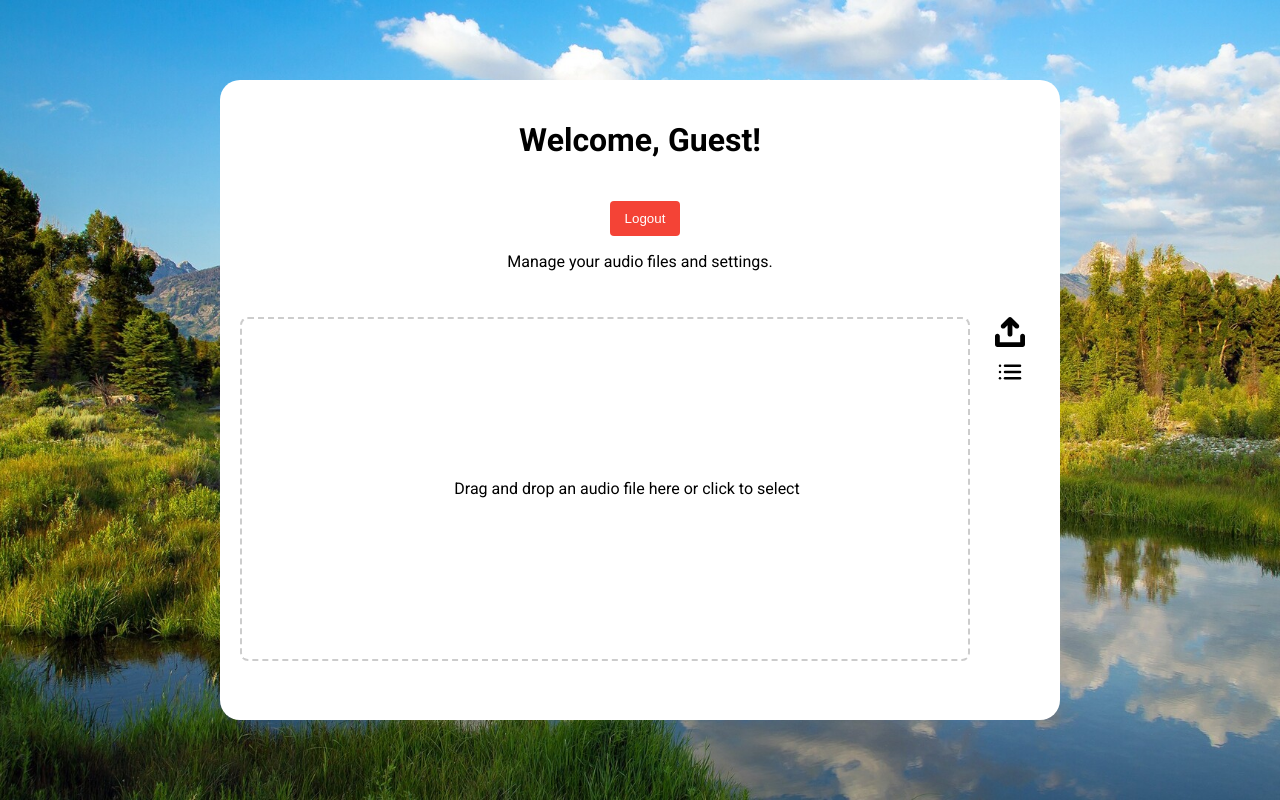
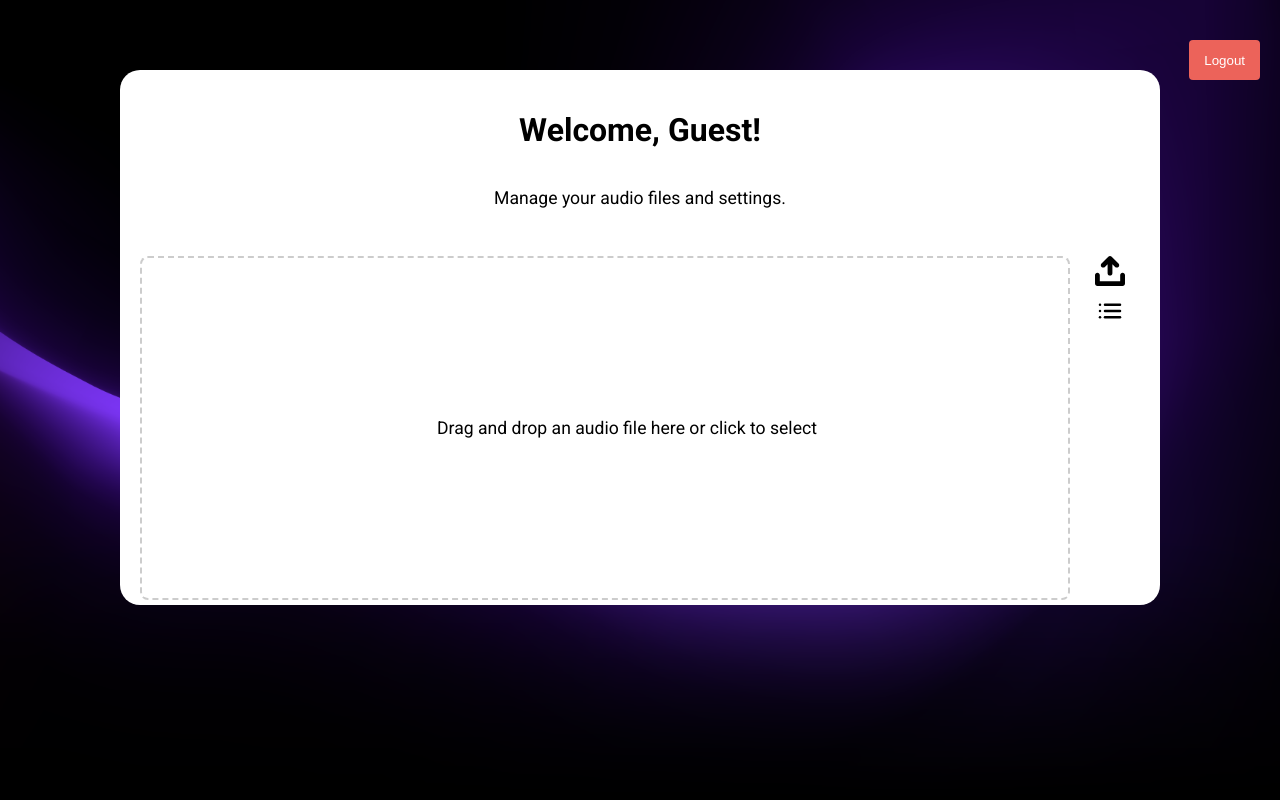
Before and after one commit to jchkiyo/audio-app, a React (Create React App) app in the folder frontend/: page /user-dashboard in a window 1280 px wide. Built offline with nearby package versions, Linux system fonts and the light colour scheme.

Commit message:
css styling for all pages

```diff
--- a/frontend/src/components/RegistrationForm.js
+++ b/frontend/src/components/RegistrationForm.js
@@ -1,53 +1,71 @@
-import React, { useState } from 'react';
-import axios from 'axios';
-import { useNavigate } from 'react-router-dom';  // Import useNavigate for navigation
+import React, { useState } from "react";
+import axios from "axios";
+import { useNavigate } from "react-router-dom";
+import "./css/RegistrationForm.css"; // Import the CSS for styling
 
 const RegistrationForm = () => {
-  const [username, setUsername] = useState('');
-  const [password, setPassword] = useState('');
-  const [error, setError] = useState(null);  // State to store the error message
-  const navigate = useNavigate();  // Initialize navigate for redirecting users
+  const [username, setUsername] = useState("");
+  const [password, setPassword] = useState("");
+  const [error, setError] = useState(null);
+  const navigate = useNavigate();
 
   const handleSubmit = async (e) => {
     e.preventDefault();
     try {
-      // Send the registration request to the backend
-      const response = await axios.post('http://localhost:5000/register', {
+      const response = await axios.post("http://localhost:5000/register", {
         username,
         password,
       });
 
-      // If registration is successful, redirect to the home page
       if (response.status === 201) {
-        navigate('/');  // Redirect to the Home page
+        navigate("/"); // Redirect to the Home page
       }
     } catch (error) {
-      // If there is an error, set the error state to display the error message
-      setError('Registration failed. Please try again.');
+      setError("Registration failed. Please try again.");
     }
   };
 
+  const handleBack = () => {
+    navigate("/login"); // Navigate back to the login page
+  };
+
   return (
-    <form onSubmit={handleSubmit}>
+    <div className="container-registration">
+      <h1>Registration Form</h1>
+      <form onSubmit={handleSubmit} className="registration-form">
+        <div className="input-container">
           <input
             type="text"
             value={username}
             onChange={(e) => setUsername(e.target.value)}
             placeholder="Username"
             required
+            className="registration-input"
           />
+        </div>
+
+        <div className="input-container">
           <input
             type="password"
             value={password}
             onChange={(e) => setPassword(e.target.value)}
             placeholder="Password"
             required
+            className="registration-input"
           />
-      <button type="submit">Register</button>
+        </div>
 
-      {/* Display error message if registration fails */}
-      {error && <p style={{ color: 'red' }}>{error}</p>}
+        <div clasName="button-container">
+          <button type="button" onClick={handleBack} className="back-button">
+            Back
+          </button>
+          <button type="submit" className="registration-button">
+            Register
+          </button>
+        </div>
+        {error && <p style={{ color: "red" }}>{error}</p>}
       </form>
+    </div>
   );
 };
 
--- a/frontend/src/components/UserDashboard.js
+++ b/frontend/src/components/UserDashboard.js
@@ -1,10 +1,10 @@
 import React, { useEffect, useState, useRef } from "react";
 import axios from "axios";
 import { useNavigate } from "react-router-dom";
-import ReactAudioPlayer from "react-audio-player"; // Import React Audio Player
+import ReactAudioPlayer from "react-audio-player";
 import "./css/UserDashboard.css"; // Import your CSS for styling
-import uploadIcon from "./images/upload.svg"; // Import your upload icon
-import listIcon from "./images/list.svg"; // Import your list icon
+import uploadIcon from "./images/upload.svg";
+import listIcon from "./images/list.svg";
 
 const UserDashboard = ({ username, token, setToken, setRole }) => {
   const [audioFiles, setAudioFiles] = useState([]);
@@ -15,6 +15,7 @@ const UserDashboard = ({ username, token, setToken, setRole }) => {
     category: "",
   });
   const [view, setView] = useState("upload");
+  const [error, setError] = useState(null); // State to store error messages
   const navigate = useNavigate();
   const fileInputRef = useRef(null);
 
@@ -35,9 +36,19 @@ const UserDashboard = ({ username, token, setToken, setRole }) => {
     }
   };
 
+  const isAudioFile = (file) => {
+    const audioTypes = ["audio/mpeg", "audio/wav", "audio/ogg", "audio/mp3"];
+    return file && audioTypes.includes(file.type);
+  };
+
   const handleFileUpload = async () => {
     if (!file) {
-      console.error("No file selected for upload.");
+      setError("No file selected for upload.");
+      return;
+    }
+
+    if (!isAudioFile(file)) {
+      setError("Please upload a valid audio file (mp3, wav, ogg).");
       return;
     }
 
@@ -63,7 +74,12 @@ const UserDashboard = ({ username, token, setToken, setRole }) => {
   const resetForm = () => {
     setFile(null);
     setAudioDetails({ description: "", category: "" });
+    setError(null); // Clear the error message
     fileInputRef.current.value = ""; // Clear the file input visually
+  };
+
+  const handleCancelUpload = () => {
+    resetForm(); // Clear the form and reset state
   };
 
   const handleDelete = async (fileId) => {
@@ -127,10 +143,7 @@ const UserDashboard = ({ username, token, setToken, setRole }) => {
   };
 
   return (
-    <div className="container">
-      <h1 style={{ display: "inline-block" }}>
-        Welcome, {username || "Guest"}!{" "}
-      </h1>
+    <div className="outer-container">
       <button
         onClick={handleLogout}
         className="logout-button"
@@ -138,8 +151,13 @@ const UserDashboard = ({ username, token, setToken, setRole }) => {
       >
         Logout
       </button>
+
+      <div className="wrap">
+        <div className="container">
+          <h1 style={{ display: "inline-block" }}>
+            Welcome, {username || "Guest"}!
+          </h1>
           <p style={{ clear: "both" }}>Manage your audio files and settings.</p>
-
           <div className="left-right-container">
             {view === "upload" && (
               <div className="upload-container">
@@ -161,6 +179,8 @@ const UserDashboard = ({ username, token, setToken, setRole }) => {
                   onChange={(e) => setFile(e.target.files[0])}
                   style={{ display: "none" }} // Hide the file input
                 />
+                {error && <p style={{ color: "red" }}>{error}</p>}{" "}
+                {/* Show error message */}
               </div>
             )}
 
@@ -192,7 +212,9 @@ const UserDashboard = ({ username, token, setToken, setRole }) => {
                               <button onClick={() => handlePlay(audioFile)}>
                                 Play
                               </button>
-                          <button onClick={() => handleDelete(audioFile.id)}>
+                              <button
+                                onClick={() => handleDelete(audioFile.id)}
+                              >
                                 Delete
                               </button>
                             </td>
@@ -214,7 +236,10 @@ const UserDashboard = ({ username, token, setToken, setRole }) => {
             )}
 
             <div className="button-container">
-          <button onClick={() => setView("upload")} className="action-button">
+              <button
+                onClick={() => setView("upload")}
+                className="action-button"
+              >
                 <img src={uploadIcon} alt="Upload" className="icon" />
               </button>
               <button onClick={() => setView("list")} className="action-button">
@@ -222,10 +247,9 @@ const UserDashboard = ({ username, token, setToken, setRole }) => {
               </button>
             </div>
           </div>
-
-      {view === "upload" && (
+        </div>
+        {file && ( // Only show details-container if a file is uploaded
           <div className="details-container">
-          {file && (
             <>
               <input
                 type="text"
@@ -251,13 +275,19 @@ const UserDashboard = ({ username, token, setToken, setRole }) => {
                 }
                 className="input-field"
               />
+
+              <div className="button-container-2">
                 <button onClick={handleFileUpload} className="upload-button">
                   Upload
                 </button>
+                <button onClick={handleCancelUpload} className="cancel-button">
+                  Cancel
+                </button>
+              </div>
             </>
+          </div>
         )}
       </div>
-      )}
     </div>
   );
 };
--- a/frontend/src/components/css/AdminDashboard.css
+++ b/frontend/src/components/css/AdminDashboard.css
@@ -1,16 +1,80 @@
+.outer-container {
+  display: flex;
+  flex-direction: column; /* Stack elements vertically */
+  align-items: center; /* Center items horizontally */
+  justify-content: center; /* Center items vertically */
+  position: relative; /* Position relative for absolute children */
+  width: 100vw; /* Full width of the viewport */
+  height: 100vh; /* Full height of the viewport */
+  padding: 20px; /* Add some padding */
+  box-sizing: border-box; /* Include padding in the element's total width and height */
+}
+
 .admin-container {
   background-color: white; /* Set background to white */
-  padding: 20px; /* Add some padding */
   border-radius: 8px; /* Rounded corners */
   box-shadow: 0 4px 8px rgba(0, 0, 0, 0.1); /* Add shadow for depth */
-  width: 800px; /* Limit the max width */
-  height: 600px;
-  margin: 0 auto; /* Center the container */
+  width: 100%; /* Limit the max width */
+  height: 60%;
+  padding: 30px;
+}
+
+.wrap {
+  display: flex;
+  flex-direction: column;
+  align-items: center; /* Center horizontally */
+  margin: 20px; /* Add some margin for spacing */
+  padding: 30px;
+  width: 1000px; /* Set width */
+  height: 800px; /* Set height */
+  background-color: transparent; /* Set to transparent */
+}
+
+.create-user-form {
+  background-color: white; /* Set the background color to white */
+  border-radius: 8px; /* Optional: add some border radius */
+  padding: 30px; /* Add some padding for spacing */
+  box-shadow: 0 4px 8px rgba(0, 0, 0, 0.2); /* Optional: add a shadow for depth */
+  width: 100%; /* Set width */
+  height: 20%;
+  margin-top: 0.5em;
+}
+
+/* Remaining styles... */
+
+.admin-container {
+  background-color: white; /* Set background to white */
+  border-radius: 8px; /* Rounded corners */
+  box-shadow: 0 4px 8px rgba(0, 0, 0, 0.1); /* Add shadow for depth */
+  width: 100%; /* Limit the max width */
+  height: 60%;
+  padding: 30px;
+}
+
+.wrap {
+  display: flex;
+  flex-direction: column;
+  align-items: center; /* Center horizontally */
+  margin: 20px; /* Add some margin for spacing */
+  padding: 30px;
+  width: 1000px; /* Set width */
+  height: 800px; /* Set height */
+  background-color: transparent; /* Set to transparent */
+}
+
+.create-user-form {
+  background-color: white; /* Set the background color to white */
+  border-radius: 8px; /* Optional: add some border radius */
+  padding: 30px; /* Add some padding for spacing */
+  box-shadow: 0 4px 8px rgba(0, 0, 0, 0.2); /* Optional: add a shadow for depth */
+  width: 100%; /* Set width */
+  height: 20%;
+  margin-top: 0.5em;
 }
 
 .admin-actions {
   display: flex;
-  justify-content: flex-end; /* Align logout and create buttons to the right */
+  justify-content: flex-end; /* Align buttons to the right */
   margin-bottom: 10px; /* Space below the action buttons */
 }
 
@@ -36,12 +100,32 @@ td {
 }
 
 th {
-  background-color: #f2f2f2; /* Light gray for header */
+  background-color: #ffffff; /* Light gray for header */
+}
+
+.table-container {
+  max-height: 300px; /* Adjust height as needed */
+  overflow-y: auto; /* Enable vertical scrolling */
+  margin-top: 20px; /* Space above the table */
+  background-color: #ffffff;
 }
 
 .logout-button {
-  background-color: #f44336; /* Red background */
-  color: white;
+  position: absolute; /* Position it absolutely within the outer container */
+  top: 20px; /* Distance from the top */
+  right: 20px; /* Distance from the right */
+  background-color: #ec635a; /* Red background */
+  color: white; /* White text */
+  padding: 10px 15px; /* Padding for button */
+  border: none; /* Remove default border */
+  border-radius: 4px; /* Rounded corners */
+  cursor: pointer; /* Pointer cursor */
+  height: 40px; /* Fixed height */
+  transition: background-color 0.3s ease; /* Smooth transition */
+}
+
+.logout-button:hover {
+  background-color: #e53935; /* Darker red on hover */
 }
 
 .create-button {
@@ -88,6 +172,7 @@ input {
   border: 1px solid #ccc; /* Border for inputs */
   border-radius: 4px; /* Rounded corners for inputs */
 }
+
 .action-button-logout {
   background-color: #ec635a; /* Red background */
   color: white; /* White text */
@@ -118,11 +203,6 @@ input {
   background-color: #45a049; /* Darker green on hover */
 }
 
-.table-container {
-  max-height: 200px; /* Adjust height as needed */
-  overflow-y: auto; /* Enable vertical scrolling */
-  margin-top: 20px; /* Space above the table */
-}
 .admin-header {
   display: flex;
   justify-content: space-between; /* Space between the search and actions */
--- /dev/null
+++ b/frontend/src/components/css/RegistrationForm.css
@@ -0,0 +1,53 @@
+.container-registration {
+  background-color: white; /* White background for the form */
+  border-radius: 8px; /* Rounded corners */
+  padding: 20px; /* Padding for spacing */
+  box-shadow: 0 4px 8px rgba(0, 0, 0, 0.2); /* Shadow for depth */
+  width: 400px; /* Set width */
+  margin: auto; /* Center the container */
+}
+
+.registration-form {
+  display: flex; /* Use flexbox for layout */
+  flex-direction: column; /* Stack elements vertically */
+  align-items: center; /* Center items */
+}
+
+.input-container {
+  margin: 10px 0; /* Space between inputs */
+}
+
+.registration-input {
+  width: 100%; /* Full width for inputs */
+  padding: 10px; /* Padding for inputs */
+  border: 1px solid #ccc; /* Border for inputs */
+  border-radius: 4px; /* Rounded corners */
+}
+
+.registration-button {
+  margin-top: 10px; /* Space above the button */
+  padding: 10px 15px; /* Padding for button */
+  background-color: #4caf50; /* Green background */
+  color: white; /* White text */
+  border: none; /* Remove default border */
+  border-radius: 4px; /* Rounded corners */
+  cursor: pointer; /* Pointer cursor */
+}
+
+.registration-button:hover {
+  background-color: #45a049; /* Darker green on hover */
+}
+
+.back-button {
+  margin-top: 10px; /* Space above the button */
+  padding: 10px 15px; /* Padding for button */
+  background-color: #f44336; /* Red background */
+  color: white; /* White text */
+  border: none; /* Remove default border */
+  border-radius: 4px; /* Rounded corners */
+  cursor: pointer; /* Pointer cursor */
+}
+
+.back-button:hover {
+  background-color: #e53935; /* Darker red on hover */
+}
--- a/frontend/src/components/css/UserDashboard.css
+++ b/frontend/src/components/css/UserDashboard.css
@@ -1,13 +1,39 @@
+.wrap {
+  display: flex;
+  flex-direction: column;
+  align-items: center; /* Center horizontally */
+  width: 1000px; /* Set width */
+  height: 800px; /* Set height */
+  background-color: transparent; /* Set to transparent */
+  padding: 20px;
+}
+
 .container {
   background-color: white;
   text-align: center;
-  margin: 0 auto;
-  height: 600px;
-  width: 800px; /* Set to 80% of the viewport width */
+  height: 75%;
+  width: 100%; /* Set to 80% of the viewport width */
   display: flex; /* Use flexbox for layout */
   flex-direction: column; /* Stack children vertically */
   align-items: center; /* Center children horizontally */
   border-radius: 20px;
+  padding: 20px;
+}
+
+.container p {
+  font-family: "Roboto", sans-serif; /* Use the Roboto font */
+  font-size: 1.1em; /* Adjust size as needed */
+}
+
+.details-container {
+  display: flex;
+  flex-direction: column;
+  margin-top: 30px;
+  width: 100%;
+  height: 150px;
+  justify-content: center;
+  background-color: white;
+  border-radius: 7px;
   padding: 20px;
 }
 
@@ -64,30 +90,12 @@
   background-color: #f9f9f9; /* Light background on hover */
 }
 
-.details-container {
-  margin-top: 40px;
-  width: 60%;
-  justify-content: center;
-}
 .input-field {
-  width: 100%; /* Full width */
+  width: 80%; /* Full width */
   padding: 10px;
   border-radius: 4px;
   border: 1px solid #ccc;
-}
-
-.upload-button {
-  margin-top: 10px;
-  padding: 10px 15px;
-  background-color: #4caf50; /* Green background */
-  color: white;
-  border: none;
-  border-radius: 4px;
-  cursor: pointer;
-}
-
-.upload-button:hover {
-  background-color: #45a049; /* Darker green on hover */
+  margin: 10px 0;
 }
 
 .audio-file-list {
@@ -112,3 +120,36 @@
 .logout-button:hover {
   background-color: #e53935; /* Darker red on hover */
 }
+
+.button-container-2 {
+  display: flex;
+  flex-direction: row;
+}
+
+.cancel-button {
+  margin-left: 10px; /* Space between upload and cancel buttons */
+  padding: 10px 15px; /* Padding for the button */
+  background-color: #f44336; /* Red background */
+  color: white; /* White text */
+  border: none; /* Remove default border */
+  border-radius: 4px; /* Rounded corners */
+  cursor: pointer; /* Pointer cursor */
+}
+
+.cancel-button:hover {
+  background-color: #e53935; /* Darker red on hover */
+}
+
+.upload-button {
+  padding: 10px 15px;
+  background-color: #4caf50; /* Green background */
+  color: white;
+  border: none;
+  border-radius: 4px;
+  cursor: pointer;
+  width: 20%;
+}
+
+.upload-button:hover {
+  background-color: #45a049; /* Darker green on hover */
+}
```
Also changed, not shown: frontend/src/components/AdminDashboard.js (+13 -11 lines), frontend/src/components/Home.js (deleted, +0 -21 lines), frontend/src/components/css/LoginForm.css (+6 -4 lines), frontend/src/components/images/login_background.jpg, 1 other file (tests, documents, lock files or other folders). Lines whose indentation alone changed are shown as unchanged.
